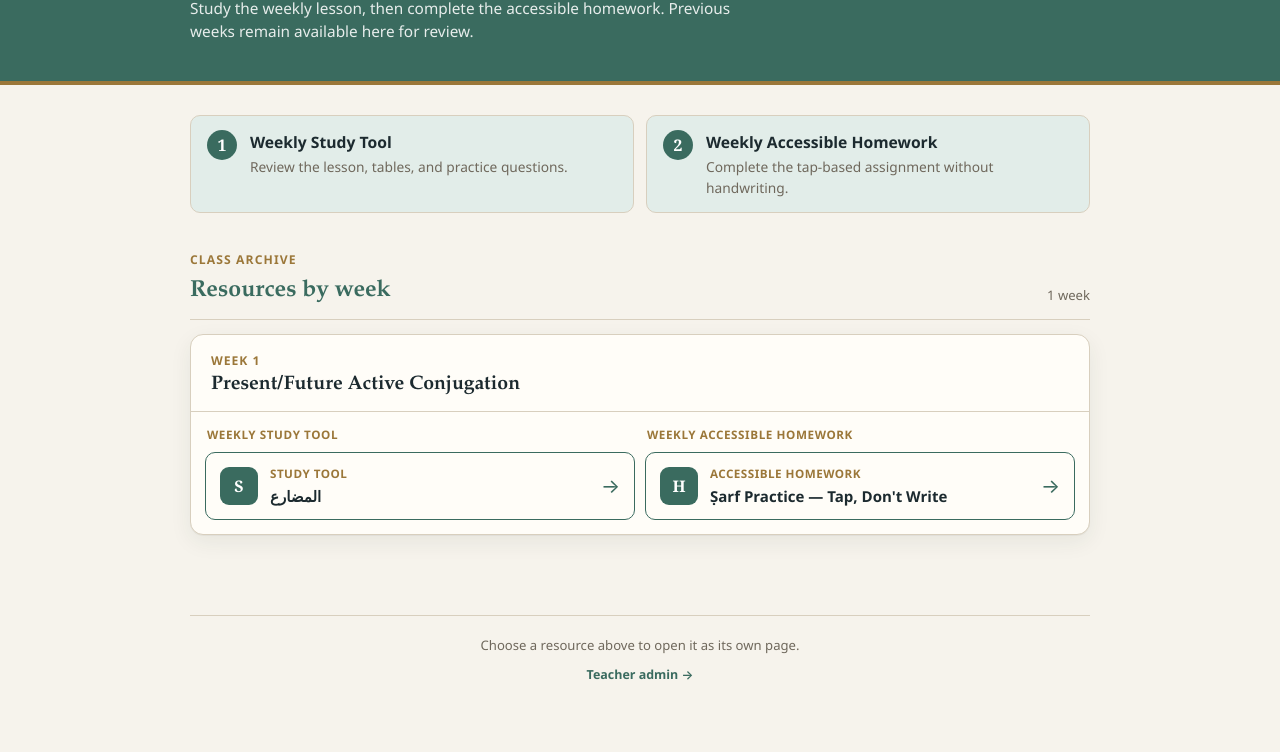
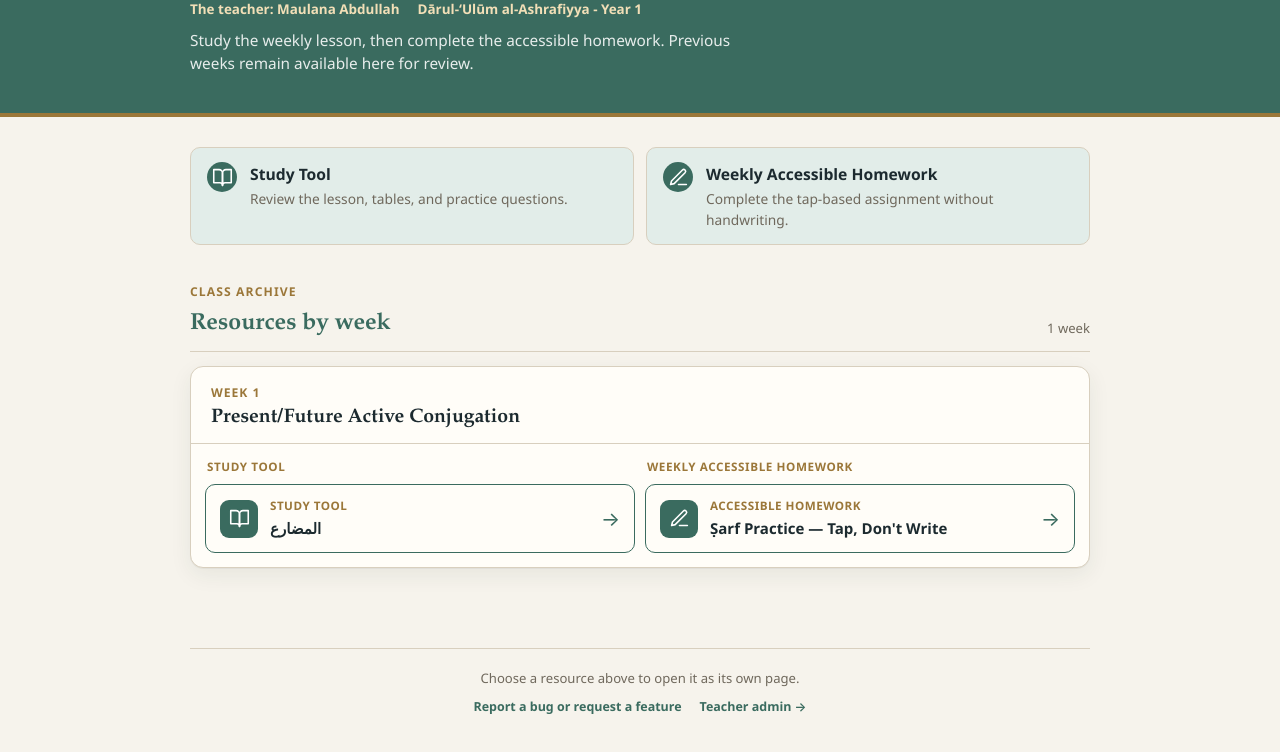
Before and after one commit to safiyahlakhany/sarfTools-DUA-year1, a plain HTML site: page index.html in a window 1280 px wide. Shown: the part 140-892 px from the top of the page. Before the commit the page ends 860 px from the top, so only its background shows below. Drawn offline with Linux system fonts and the light colour scheme.

Commit message:
Refine class branding and add feedback links

```diff
--- a/assets/site.css
+++ b/assets/site.css
@@ -86,6 +86,16 @@ h1 .arabic {
   font-size: .96rem;
 }
 
+.class-details {
+  display: flex;
+  gap: 4px 18px;
+  flex-direction: column;
+  margin-top: 12px;
+  color: #f2dfb7;
+  font-size: .84rem;
+  font-weight: 600;
+}
+
 .page-shell { padding: 24px 0 80px; }
 
 .resource-guide {
@@ -115,6 +125,18 @@ h1 .arabic {
   color: white;
   font-family: Georgia, serif;
   font-weight: 700;
+}
+
+.guide-number svg,
+.resource-icon svg,
+.type-mark svg {
+  width: 21px;
+  height: 21px;
+  fill: none;
+  stroke: currentColor;
+  stroke-width: 1.8;
+  stroke-linecap: round;
+  stroke-linejoin: round;
 }
 
 .guide-item h3 { margin: 1px 0 2px; font-size: .98rem; }
@@ -259,16 +281,19 @@ h1 .arabic {
 
 .site-footer p { margin: 0; }
 
-.admin-entry {
+.footer-links { display: flex; gap: 9px 18px; align-items: center; justify-content: center; flex-wrap: wrap; margin-top: 10px; }
+
+.admin-entry,
+.feedback-entry {
   display: inline-block;
-  margin-top: 10px;
   color: var(--accent);
   font-size: .78rem;
   font-weight: 600;
   text-decoration: none;
 }
 
-.admin-entry:hover { text-decoration: underline; }
+.admin-entry:hover,
+.feedback-entry:hover { text-decoration: underline; }
 
 .visually-hidden {
   position: absolute;
@@ -288,6 +313,7 @@ h1 .arabic {
   .resource-guide { grid-template-columns: 1fr 1fr; }
   .resource-links { grid-template-columns: 1fr 1fr; }
   .week-header { padding-inline: 20px; }
+  .class-details { flex-direction: row; }
 }
 
 @media (prefers-reduced-motion: reduce) {
--- a/assets/site.js
+++ b/assets/site.js
@@ -3,15 +3,15 @@ const RESOURCE_TYPES = [
     key: "studyTool",
     collectionKey: "studyTools",
     label: "Study Tool",
-    fullLabel: "Weekly Study Tool",
-    icon: "S"
+    fullLabel: "Study Tool",
+    icon: "book"
   },
   {
     key: "accessibleHomework",
     collectionKey: "accessibleHomeworks",
     label: "Accessible Homework",
     fullLabel: "Weekly Accessible Homework",
-    icon: "H"
+    icon: "pencil"
   }
 ];
 
@@ -28,7 +28,7 @@ function makeResourceItem(resource, type) {
   const icon = document.createElement("span");
   icon.className = "resource-icon";
   icon.setAttribute("aria-hidden", "true");
-  icon.textContent = type.icon;
+  icon.append(makeIcon(type.icon));
 
   const copy = document.createElement("span");
   copy.className = "resource-copy";
@@ -51,6 +51,14 @@ function makeResourceItem(resource, type) {
   item.append(arrow);
 
   return item;
+}
+
+function makeIcon(name) {
+  const wrapper = document.createElement("span");
+  wrapper.innerHTML = name === "book"
+    ? '<svg viewBox="0 0 24 24"><path d="M2 3h6a4 4 0 0 1 4 4v14a3 3 0 0 0-3-3H2z"></path><path d="M22 3h-6a4 4 0 0 0-4 4v14a3 3 0 0 1 3-3h7z"></path></svg>'
+    : '<svg viewBox="0 0 24 24"><path d="M12 20h9"></path><path d="M16.5 3.5a2.12 2.12 0 0 1 3 3L7 19l-4 1 1-4Z"></path></svg>';
+  return wrapper.firstElementChild;
 }
 
 function makeResourceGroup(week, type) {
--- a/index.html
+++ b/index.html
@@ -12,7 +12,11 @@
   <header class="site-header">
     <div class="header-inner">
       <p class="eyebrow">Arabic class resources</p>
-      <h1>Ṣarf Study <span class="arabic" lang="ar">دُرُوس الصَّرْف</span></h1>
+      <h1>The Science of Morphology <span class="arabic" lang="ar">علم الصرف</span></h1>
+      <div class="class-details">
+        <span>The teacher: Maulana Abdullah</span>
+        <span>Dārul-‘Ulūm al-Ashrafiyya - Year 1</span>
+      </div>
       <p class="intro">Study the weekly lesson, then complete the accessible homework. Previous weeks remain available here for review.</p>
     </div>
   </header>
@@ -21,14 +25,18 @@
     <section class="resource-guide" aria-labelledby="resource-guide-title">
       <h2 id="resource-guide-title" class="visually-hidden">Resource types</h2>
       <div class="guide-item">
-        <span class="guide-number" aria-hidden="true">1</span>
+        <span class="guide-number" aria-hidden="true">
+          <svg viewBox="0 0 24 24"><path d="M2 3h6a4 4 0 0 1 4 4v14a3 3 0 0 0-3-3H2z"/><path d="M22 3h-6a4 4 0 0 0-4 4v14a3 3 0 0 1 3-3h7z"/></svg>
+        </span>
         <div>
-          <h3>Weekly Study Tool</h3>
+          <h3>Study Tool</h3>
           <p>Review the lesson, tables, and practice questions.</p>
         </div>
       </div>
       <div class="guide-item">
-        <span class="guide-number" aria-hidden="true">2</span>
+        <span class="guide-number" aria-hidden="true">
+          <svg viewBox="0 0 24 24"><path d="M12 20h9"/><path d="M16.5 3.5a2.12 2.12 0 0 1 3 3L7 19l-4 1 1-4Z"/></svg>
+        </span>
         <div>
           <h3>Weekly Accessible Homework</h3>
           <p>Complete the tap-based assignment without handwriting.</p>
@@ -55,7 +63,10 @@
 
   <footer class="site-footer">
     <p>Choose a resource above to open it as its own page.</p>
-    <a class="admin-entry" href="admin/">Teacher admin →</a>
+    <div class="footer-links">
+      <a class="feedback-entry" href="https://github.com/safiyahlakhany/sarfTools-DUA-year1/issues/new/choose">Report a bug or request a feature</a>
+      <a class="admin-entry" href="admin/">Teacher admin →</a>
+    </div>
   </footer>
 </body>
 </html>
```
Also changed, not shown: admin/index.html (+5 -5 lines), .github/ISSUE_TEMPLATE/bug_report.yml (added), .github/ISSUE_TEMPLATE/config.yml (added), .github/ISSUE_TEMPLATE/feature_request.yml (added).
